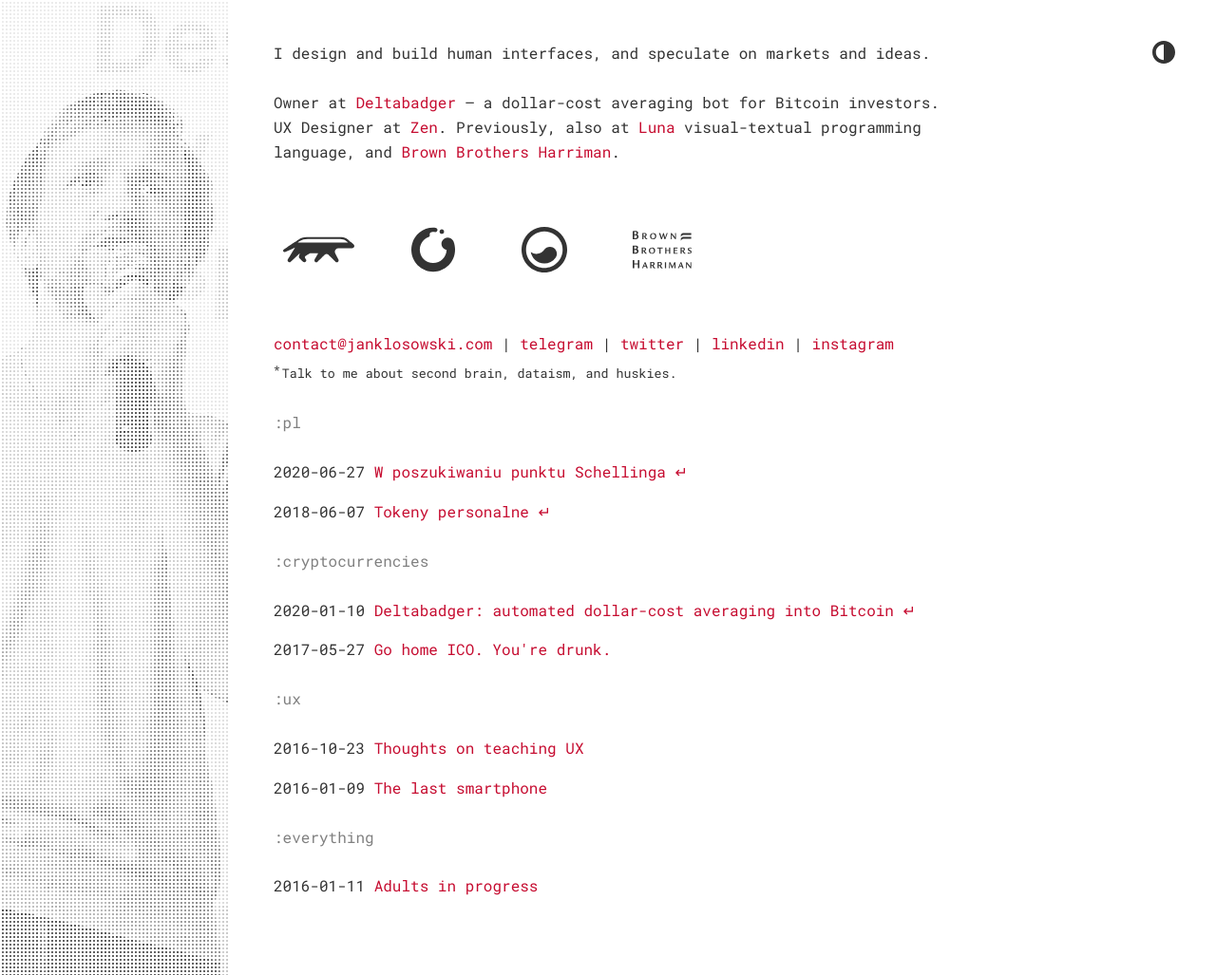
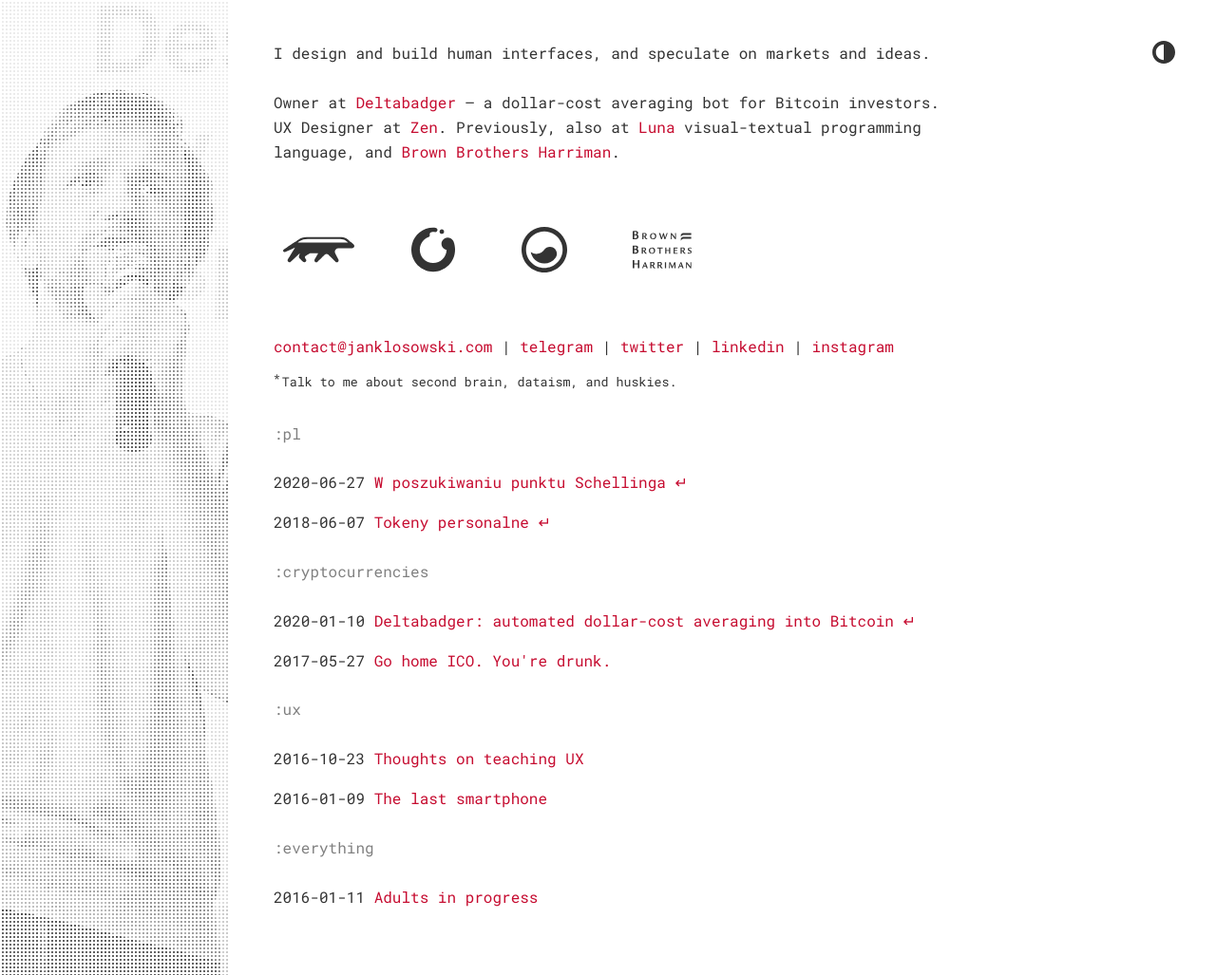
Before and after one commit to janklosowski/janklosowski-website, a Jekyll site: the page built from index.html, in a window 1280 px wide and 1027 px high. Shown: the whole window at 95% size. Built offline with Jekyll 4.4.1, drawn with Linux system fonts in a browser that asks for light colours.

Commit message:
small fixes

```diff
--- a/_sass/_base.sass
+++ b/_sass/_base.sass
@@ -136,7 +136,8 @@ pre,code,
 .category__header
   color:       $text
   font-weight: normal
-
+.sociallinks
+  line-height: 2rem
 .category__header
   opacity: 1/$ratio
 
```
